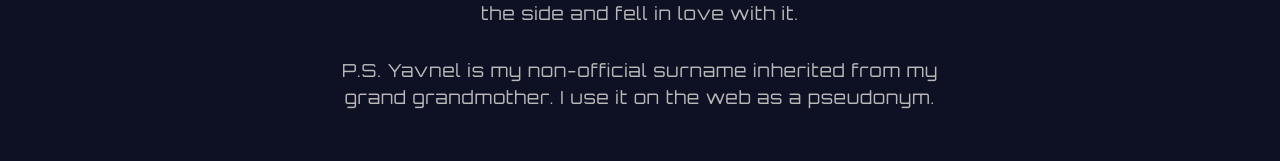
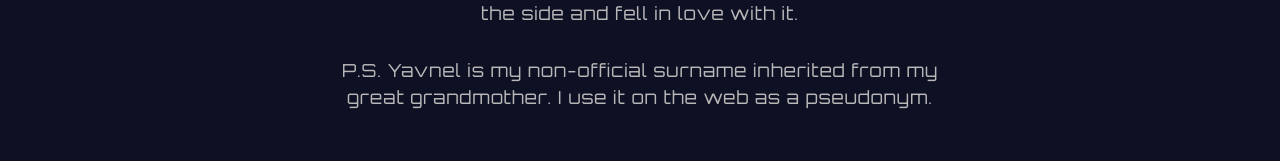
Before and after one commit to olgayavnel/portfolio-site, a React (Create React App) app: page / in a window 1280 px wide. Shown: the part 2872-3033 px from the top of the page. Built offline with nearby package versions, Linux system fonts and the light colour scheme.

Commit message:
feat: adjusted texts

```diff
--- a/src/components/About.js
+++ b/src/components/About.js
@@ -30,7 +30,7 @@ export const About = () => {
               love with it.
             </p>
             <p>
-              P.S. Yavnel is my non-official surname inherited from my grand
+              P.S. Yavnel is my non-official surname inherited from my great
               grandmother. I use it on the web as a pseudonym.
             </p>
           </Col>
```
